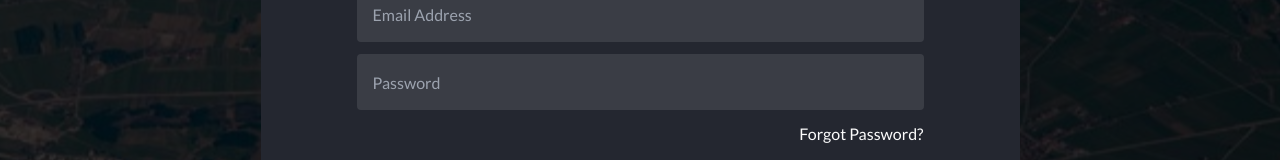
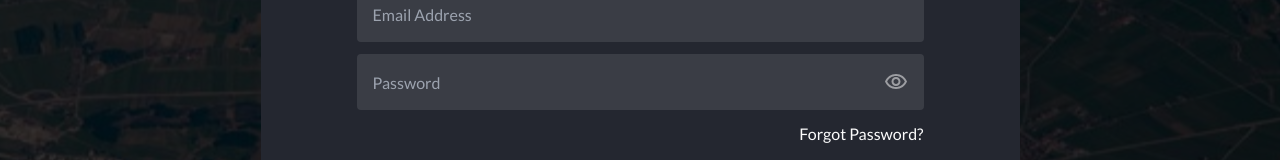
Before and after one commit to Alphajeez96/temperature-system, a Vue app: page / in a window 1280 px wide. Shown: the part 352-512 px from the top of the page. Built offline with nearby package versions, Linux system fonts and the light colour scheme.

Commit message:
components auto import dependencies

```diff
--- a/package.json
+++ b/package.json
@@ -14,6 +14,7 @@
     "format": "prettier --write src/"
   },
   "dependencies": {
+    "element-plus": "^2.4.3",
     "pinia": "^2.1.7",
     "sass": "^1.69.5",
     "vue": "^3.3.10",
@@ -38,6 +39,8 @@
     "prettier": "^3.0.3",
     "tailwindcss": "^3.3.6",
     "typescript": "~5.2.0",
+    "unplugin-auto-import": "^0.17.2",
+    "unplugin-vue-components": "^0.26.0",
     "vite": "^5.0.5",
     "vitest": "^1.0.1",
     "vue-tsc": "^1.8.25"
--- /dev/null
+++ b/src/components/Icons/Eye.vue
@@ -0,0 +1,16 @@
+<template>
+  <svg width="24" height="24" viewBox="0 0 24 24" fill="none" xmlns="http://www.w3.org/2000/svg">
+    <g clip-path="url(#clip0_24_801)">
+      <path
+        d="M12 6C15.79 6 19.17 8.13 20.82 11.5C19.17 14.87 15.79 17 12 17C8.21 17 4.83 14.87 3.18 11.5C4.83 8.13 8.21 6 12 6ZM12 4C7 4 2.73 7.11 1 11.5C2.73 15.89 7 19 12 19C17 19 21.27 15.89 23 11.5C21.27 7.11 17 4 12 4ZM12 9C13.38 9 14.5 10.12 14.5 11.5C14.5 12.88 13.38 14 12 14C10.62 14 9.5 12.88 9.5 11.5C9.5 10.12 10.62 9 12 9ZM12 7C9.52 7 7.5 9.02 7.5 11.5C7.5 13.98 9.52 16 12 16C14.48 16 16.5 13.98 16.5 11.5C16.5 9.02 14.48 7 12 7Z"
+        fill="white"
+        fill-opacity="0.5"
+      />
+    </g>
+    <defs>
+      <clipPath id="clip0_24_801">
+        <rect width="24" height="24" fill="white" />
+      </clipPath>
+    </defs>
+  </svg>
+</template>
--- /dev/null
+++ b/src/components/Icons/EyeSlash.vue
@@ -0,0 +1,16 @@
+<template>
+  <svg width="24" height="24" viewBox="0 0 24 24" fill="none" xmlns="http://www.w3.org/2000/svg">
+    <g clip-path="url(#clip0_24_810)">
+      <path
+        d="M12 6C15.79 6 19.17 8.13 20.82 11.5C20.23 12.72 19.4 13.77 18.41 14.62L19.82 16.03C21.21 14.8 22.31 13.26 23 11.5C21.27 7.11 17 4 12 4C10.73 4 9.51 4.2 8.36 4.57L10.01 6.22C10.66 6.09 11.32 6 12 6ZM10.93 7.14L13 9.21C13.57 9.46 14.03 9.92 14.28 10.49L16.35 12.56C16.43 12.22 16.49 11.86 16.49 11.49C16.5 9.01 14.48 7 12 7C11.63 7 11.28 7.05 10.93 7.14ZM2.01 3.87L4.69 6.55C3.06 7.83 1.77 9.53 1 11.5C2.73 15.89 7 19 12 19C13.52 19 14.98 18.71 16.32 18.18L19.74 21.6L21.15 20.19L3.42 2.45L2.01 3.87ZM9.51 11.37L12.12 13.98C12.08 13.99 12.04 14 12 14C10.62 14 9.5 12.88 9.5 11.5C9.5 11.45 9.51 11.42 9.51 11.37ZM6.11 7.97L7.86 9.72C7.63 10.27 7.5 10.87 7.5 11.5C7.5 13.98 9.52 16 12 16C12.63 16 13.23 15.87 13.77 15.64L14.75 16.62C13.87 16.86 12.95 17 12 17C8.21 17 4.83 14.87 3.18 11.5C3.88 10.07 4.9 8.89 6.11 7.97Z"
+        fill="white"
+        fill-opacity="0.5"
+      />
+    </g>
+    <defs>
+      <clipPath id="clip0_24_810">
+        <rect width="24" height="24" fill="white" />
+      </clipPath>
+    </defs>
+  </svg>
+</template>
--- a/src/router/index.ts
+++ b/src/router/index.ts
@@ -1,5 +1,6 @@
 import { createRouter, createWebHistory } from 'vue-router'
 import LoginView from '../views/LoginView.vue'
+import DashboardView from '../views/DashboardView.vue'
 
 const router = createRouter({
   history: createWebHistory(import.meta.env.BASE_URL),
@@ -8,6 +9,12 @@ const router = createRouter({
       path: '/',
       name: 'Login',
       component: LoginView
+    },
+
+    {
+      path: '/dashboard',
+      name: 'Dashboard',
+      component: DashboardView
     }
   ]
 })
--- /dev/null
+++ b/src/views/DashboardView.vue
@@ -0,0 +1 @@
+<template>DASHBOARD</template>
--- a/src/views/LoginView.vue
+++ b/src/views/LoginView.vue
@@ -14,7 +14,16 @@
 
         <!-- Password Here -->
         <div class="form-group">
-          <input type="password" placeholder="Password" v-model="payload.password" />
+          <input
+            :type="isPassword ? 'password' : 'text'"
+            placeholder="Password"
+            v-model="payload.password"
+          />
+
+          <span class="absolute top-4 right-4" @click="isPassword = !isPassword">
+            <Eye v-if="isPassword" />
+            <EyeSlash v-else />
+          </span>
         </div>
 
         <a href="#">Forgot Password?</a>
@@ -33,6 +42,7 @@ interface AuthPayload {
   password: string
 }
 
+const isPassword: Ref<boolean> = ref(true)
 const payload: Ref<AuthPayload> = ref({
   email: '',
   password: ''
@@ -49,8 +59,12 @@ const payload: Ref<AuthPayload> = ref({
       @apply mb-3 relative;
 
       input {
-        @apply rounded-[4px] w-full h-14 p-4 focus:outline-none text-sm md:text-base text-primary-white;
+        @apply rounded-[4px] w-full h-14 p-4 focus:outline-none text-sm md:text-base text-primary-white transition-all duration-500;
         background: rgba(255, 255, 255, 0.1);
+
+        &:focus {
+          outline: none;
+        }
       }
     }
 
--- a/vite.config.ts
+++ b/vite.config.ts
@@ -1,12 +1,21 @@
 import { fileURLToPath, URL } from 'node:url'
-
 import { defineConfig } from 'vite'
 import vue from '@vitejs/plugin-vue'
+import AutoImport from 'unplugin-auto-import/vite'
+import Components from 'unplugin-vue-components/vite'
+import { ElementPlusResolver } from 'unplugin-vue-components/resolvers'
 
 // https://vitejs.dev/config/
 export default defineConfig({
   plugins: [
     vue(),
+
+    AutoImport({
+      resolvers: [ElementPlusResolver()]
+    }),
+    Components({
+      resolvers: [ElementPlusResolver()]
+    })
   ],
   resolve: {
     alias: {
```
Also changed, not shown: auto-imports.d.ts (added, +9 -0 lines), components.d.ts (added, +15 -0 lines), .eslintrc.cjs, src/composables/useAuth.ts (added), 1 other file (tests, documents, lock files or other folders).
